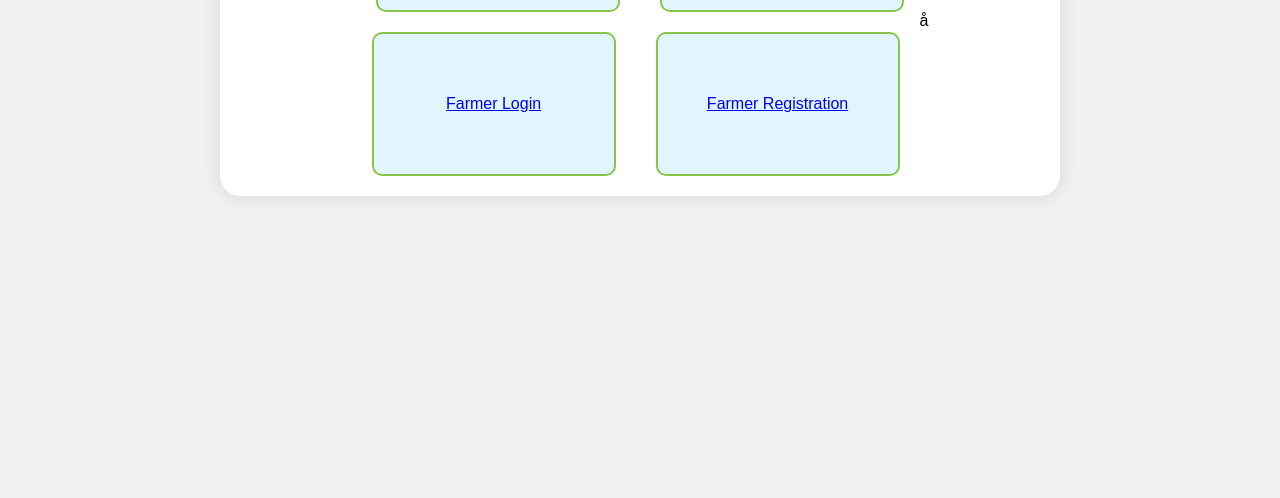
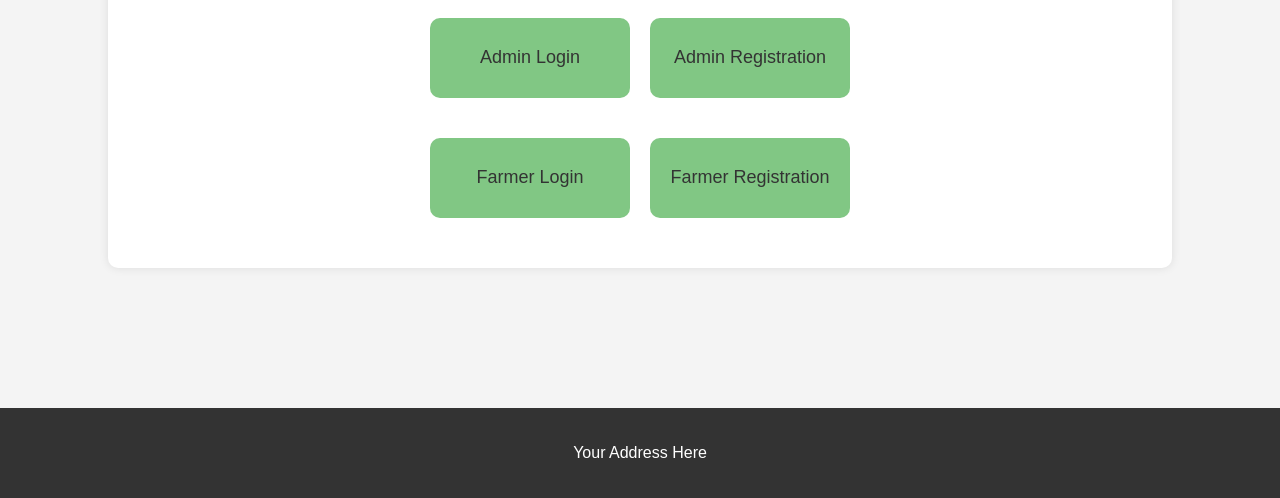
Before and after one commit to gautamyadavasam/QUALITY-LEAVE, a website: page public/main_menu.html in a window 1280 px wide. Shown: the part 302-800 px from the top of the page. Drawn offline with Linux system fonts and the light colour scheme.

Commit message:
files are changed and styles are added

```diff
--- a/public/CSS/main_menu.css
+++ b/public/CSS/main_menu.css
@@ -2,58 +2,72 @@ body {
     margin: 0;
     padding: 0;
     font-family: Arial, sans-serif;
-    background-color: #f0f0f0;
+    background-color: #f4f4f4;
 }
 
 .container {
-    max-width: 800px;
-    margin: 50px auto;
+    display: flex;
+    justify-content: center;
+    align-items: center;
+    height: 100vh;
+}
+
+.content-box {
+    width: 80%;
+    background-color: #fff;
     padding: 20px;
-    background-color: #fff;
-    border-radius: 20px;
-    box-shadow: 0 0 20px rgba(0, 0, 0, 0.1);
+    border-radius: 10px;
+    box-shadow: 0 0 10px rgba(0, 0, 0, 0.1);
+    text-align: center;
+    text-align: center;
+    margin-top: -20px;
 }
 
 h1 {
-    text-align: center;
     color: #333;
 }
 
 .options {
+    margin-top: 20px;
+}
+
+.box-group {
     display: flex;
-    flex-wrap: wrap;
     justify-content: center;
+    margin-bottom: 20px;
 }
 
 .box {
     width: 200px;
-    height: 100px;
-    margin: 20px;
-    margin-bottom: 0; /* Remove bottom margin */
-    padding: 20px; /* Add padding */
+    height: 80px;
+    background-color: #81c784; /* Light green color */
+    border-radius: 10px;
+    margin: 10px;
     display: flex;
+    align-items: center;
     justify-content: center;
-    align-items: center;
-    border: 2px solid #8bc34a; /* leafy green border */
-    border-radius: 10px;
-    background-color: #e1f5fe; /* light blue background */
     cursor: pointer;
-    transition: all 0.3s ease;
-    position: relative; /* Add relative positioning */
+    transition: background-color 0.3s ease, transform 0.3s ease; /* Added transform transition */
 }
 
-.box::after {
-    content: ''; /* Add an empty content for pseudo-element */
-    position: absolute; /* Position it absolutely */
-    bottom: -2px; /* Move it below the box */
+.box a {
+    text-decoration: none;
+    color: #333; /* Dark text color */
+    font-size: 18px;
+}
+
+.box:hover {
+    background-color: #4caf50; /* Darker green color on hover */
+    transform: translateY(-5px); /* Move the box up by 5 pixels on hover */
+}
+
+footer {
+    background-color: #333;
+    color: #fff;
+    padding: 20px 0;
+    text-align: center;
+    position: fixed;
+    bottom: 0;
     left: 0;
     width: 100%;
-    height: 2px; /* Adjust height to match border thickness */
-    background-color: transparent; /* Remove the blue line */
 }
-
-
-.box:hover {
-    transform: translateY(-5px);
-    box-shadow: 0 5px 15px rgba(0, 0, 0, 0.1);
-}
--- a/public/main_menu.html
+++ b/public/main_menu.html
@@ -8,21 +8,33 @@
 </head>
 <body>
     <div class="container">
+        <div class="content-box">
             <h1>Main Menu</h1>
             <div class="options">
+                <div class="box-group">
                     <div class="box" onclick="location.href='admin_login.html';">
                         <a href="admin_login.html">Admin Login</a>
                     </div>
                     <div class="box" onclick="location.href='admin_register.html';">
                         <a href="admin_register.html">Admin Registration</a>
                     </div>
+                </div>
+                <div class="box-group">
                     <div class="box" onclick="location.href='farmer_login.html';">
                         <a href="farmer_login.html">Farmer Login</a>
                     </div>
                     <div class="box" onclick="location.href='farmer_registration.html';">
                         <a href="farmer_registration.html">Farmer Registration</a>
-            </div>å
                     </div>
                 </div>
+            </div>
+        </div>
+    </div>
+
+    <footer>
+        <p>Your Address Here</p>
+    </footer>
+
+    <script src="script.js"></script>
 </body>
 </html>
```
Also changed, not shown: public/FARMER_REGISTRATION.html (+3 -3 lines). Lines whose indentation alone changed are shown as unchanged.
